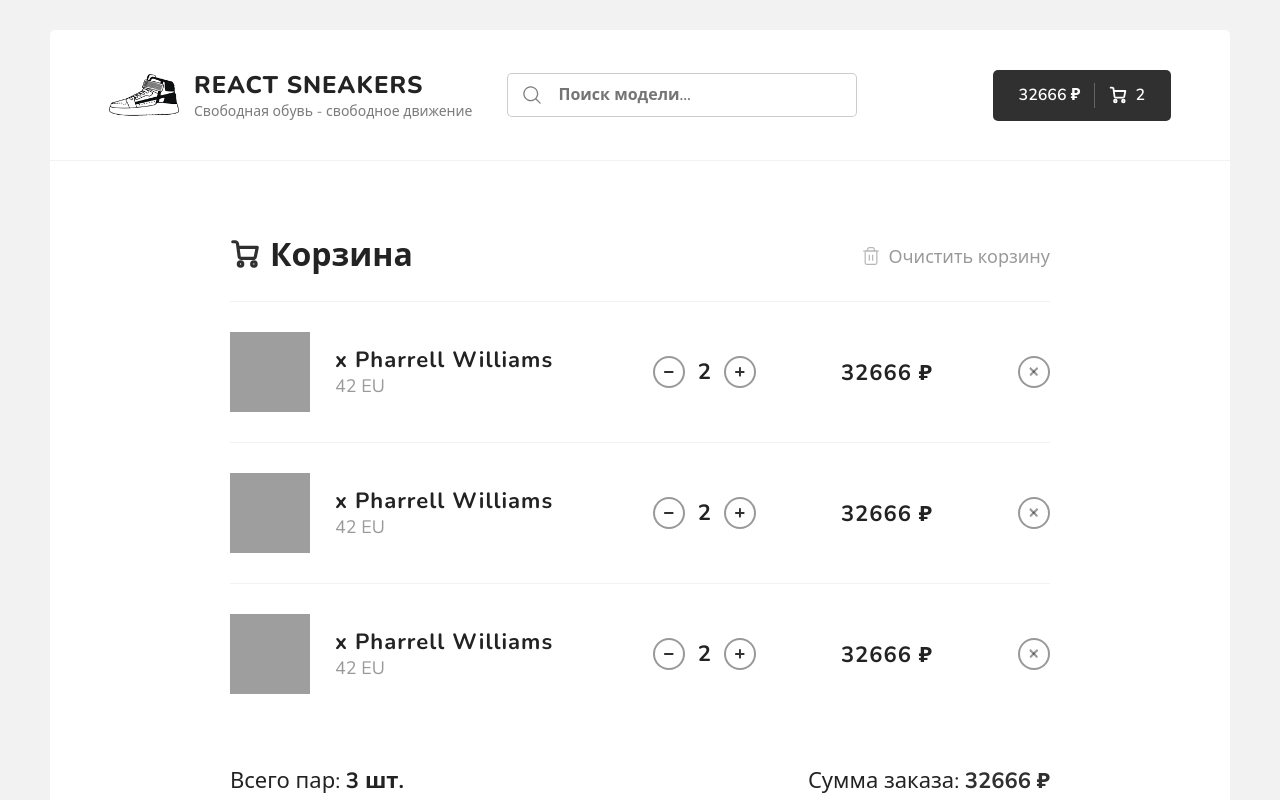
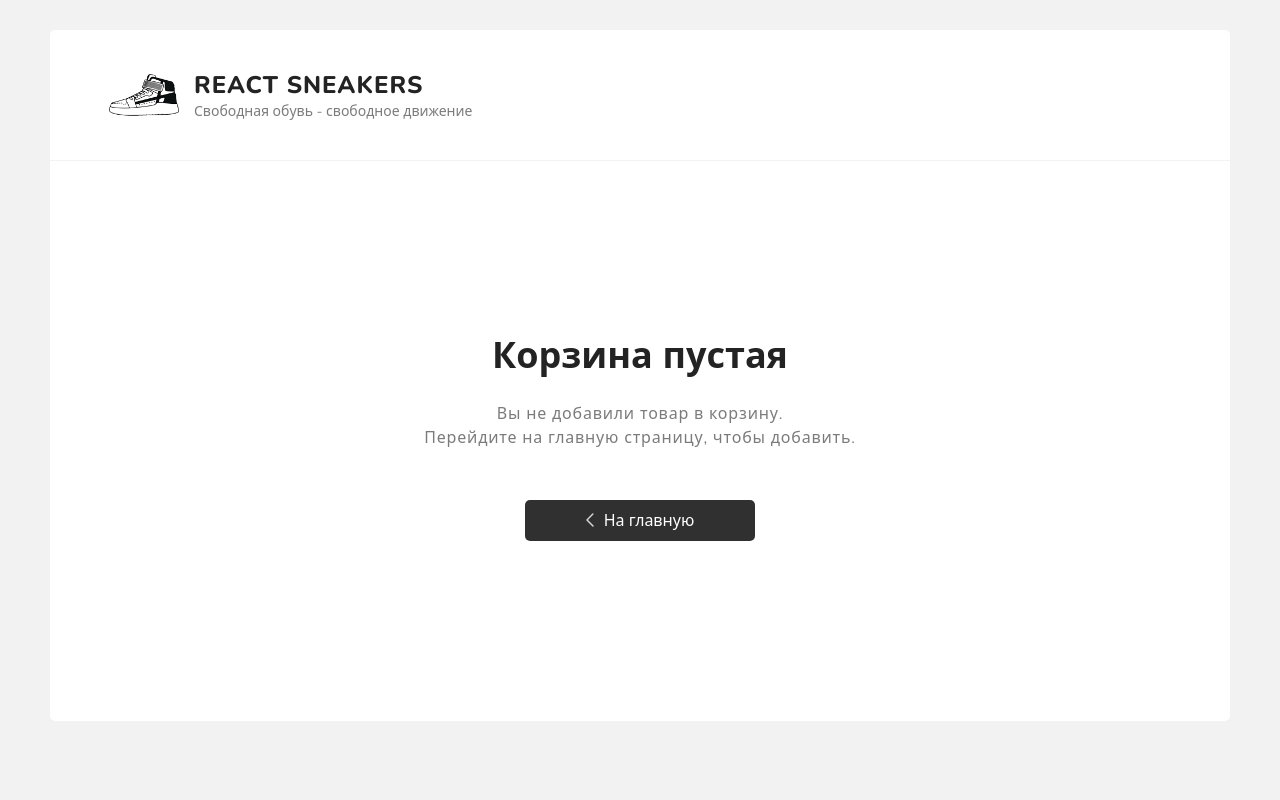
Before and after one commit to dav1ee/react-sneakers, a React (Create React App) app: page /cart in a window 1280 px wide. Shown: the top 800 px of the page. Built offline with nearby package versions, Linux system fonts and the light colour scheme; grey boxes are pictures that could not be loaded.

Commit message:
функционал для корзины

```diff
--- /dev/null
+++ b/src/components/CartEmpty.jsx
@@ -0,0 +1,32 @@
+import { Link } from 'react-router-dom';
+
+function CartEmpty() {
+  return (
+    <div className="cart cart--empty">
+      <h2>Корзина пустая</h2>
+      <p>
+        Вы не добавили товар в корзину.
+        <br />
+        Перейдите на главную страницу, чтобы добавить.
+      </p>
+      <Link to="/" className="button button--black">
+        <svg
+          width="8"
+          height="14"
+          viewBox="0 0 8 14"
+          fill="none"
+          xmlns="http://www.w3.org/2000/svg">
+          <path
+            d="M7 13L1 6.93015L6.86175 1"
+            stroke="#D3D3D3"
+            strokeWidth="1.5"
+            strokeLinecap="round"
+            strokeLinejoin="round"></path>
+        </svg>
+        <span>На главную</span>
+      </Link>
+    </div>
+  );
+}
+
+export default CartEmpty;
--- a/src/components/CartItem.jsx
+++ b/src/components/CartItem.jsx
@@ -1,19 +1,32 @@
-function CartItem() {
+import { useDispatch } from 'react-redux';
+
+import { addProduct, removeProduct, minusProduct } from '../redux/slices/cartSlice';
+import { getFormattedPrice } from '../utils/getFormattedPrice';
+
+function CartItem({ id, modelName, imageUrl, price, size, count }) {
+  const dispatch = useDispatch();
+
+  const onPlusProduct = () => dispatch(addProduct({ id, size }));
+  const onRemoveProduct = () => dispatch(removeProduct({ id, size }));
+  const onMinusProduct = () => dispatch(minusProduct({ id, size }));
+
+  const formattedPrice = getFormattedPrice(price * count);
+
   return (
     <div className="cart__item">
       <div className="cart__item-img">
-        <img
-          className="product-block__image"
-          src="https://img.brandshop.ru/cache/products/g/gx2487-1_500x500.jpg"
-          alt="Product"
-        />
+        <img className="product-block__image" src={imageUrl} alt="Product" />
       </div>
       <div className="cart__item-info">
-        <h3>x Pharrell Williams</h3>
-        <p>42 EU</p>
+        <h3>{modelName}</h3>
+        <p>{size} EU</p>
       </div>
       <div className="cart__item-count">
-        <div className="button button--outline button--circle cart__item-count-minus">
+        <div
+          className={`button button--outline button--circle cart__item-count-minus ${
+            count < 2 ? 'button--disabled' : ''
+          }`}
+          onClick={onMinusProduct}>
           <svg
             width="10"
             height="10"
@@ -28,8 +41,10 @@
               fill="#303030"></path>
           </svg>
         </div>
-        <b>2</b>
-        <div className="button button--outline button--circle cart__item-count-plus">
+        <b>{count}</b>
+        <div
+          className="button button--outline button--circle cart__item-count-plus"
+          onClick={onPlusProduct}>
           <svg
             width="10"
             height="10"
@@ -46,10 +61,10 @@
         </div>
       </div>
       <div className="cart__item-price">
-        <b>32666 ₽</b>
+        <b>{formattedPrice} ₽</b>
       </div>
       <div className="cart__item-remove">
-        <div className="button button--outline button--circle">
+        <div className="button button--outline button--circle" onClick={onRemoveProduct}>
           <svg
             width="10"
             height="10"
--- a/src/components/Header.jsx
+++ b/src/components/Header.jsx
@@ -1,10 +1,18 @@
-import { Link } from 'react-router-dom';
+import { useSelector } from 'react-redux';
+import { Link, useLocation } from 'react-router-dom';
+
+import { getFormattedPrice } from '../utils/getFormattedPrice';
 
 import Search from './Search';
 
 import logo from '../assets/images/logo.png';
 
 function Header() {
+  const location = useLocation();
+
+  const { totalPrice, totalCount } = useSelector((state) => state.cart);
+  const formattedPrice = getFormattedPrice(totalPrice);
+
   return (
     <div className="header">
       <div className="container">
@@ -17,10 +25,12 @@
             </div>
           </div>
         </Link>
+        {location.pathname === '/' && (
+          <>
             <Search />
             <div className="header__cart">
               <Link to="/cart" className="button button--cart">
-            <span>32666 ₽</span>
+                <span>{formattedPrice} ₽</span>
                 <div className="button__delimiter"></div>
                 <svg
                   width="18"
@@ -50,9 +60,11 @@
                     strokeLinejoin="round"
                   />
                 </svg>
-            <span>2</span>
+                <span>{totalCount}</span>
               </Link>
             </div>
+          </>
+        )}
       </div>
     </div>
   );
--- a/src/components/ProductBlock/Skeleton.jsx
+++ b/src/components/ProductBlock/Skeleton.jsx
@@ -15,7 +15,7 @@
         <rect x="15" y="260" rx="3" ry="3" width="220" height="27" />
         <rect x="90" y="297" rx="3" ry="3" width="70" height="19" />
         <rect x="0" y="327" rx="0" ry="0" width="250" height="50" />
-        <rect x="100" y="407" rx="5" ry="5" width="136" height="36" />
+        <rect x="117" y="407" rx="5" ry="5" width="110" height="36" />
         <rect x="15" y="412" rx="3" ry="3" width="77" height="25" />
       </ContentLoader>
     </div>
--- a/src/pages/Cart.jsx
+++ b/src/pages/Cart.jsx
@@ -1,8 +1,22 @@
+import { useDispatch, useSelector } from 'react-redux';
 import { Link } from 'react-router-dom';
 
+import { clearCart } from '../redux/slices/cartSlice';
+import { getFormattedPrice } from '../utils/getFormattedPrice';
+
 import CartItem from '../components/CartItem';
+import CartEmpty from '../components/CartEmpty';
 
 function Cart() {
+  const dispatch = useDispatch();
+
+  const { products, totalPrice, totalCount } = useSelector((state) => state.cart);
+  const formattedPrice = getFormattedPrice(totalPrice);
+
+  const onClearCart = () => dispatch(clearCart());
+
+  if (!totalCount) return <CartEmpty />;
+
   return (
     <div className="container container--cart">
       <div className="cart">
@@ -35,7 +49,7 @@
             </svg>
             Корзина
           </h2>
-          <div className="cart__clear">
+          <div className="cart__clear" onClick={onClearCart}>
             <svg
               width="20"
               height="20"
@@ -71,17 +85,17 @@
           </div>
         </div>
         <div className="content__items">
-          <CartItem />
-          <CartItem />
-          <CartItem />
+          {products.map((obj, index) => (
+            <CartItem key={`${obj.id}_${index}`} {...obj} />
+          ))}
         </div>
         <div className="cart__bottom">
           <div className="cart__bottom-details">
             <span>
-              Всего пар: <b>3 шт.</b>
+              Всего пар: <b>{totalCount} шт.</b>
             </span>
             <span>
-              Сумма заказа: <b>32666 ₽</b>
+              Сумма заказа: <b>{formattedPrice} ₽</b>
             </span>
           </div>
           <div className="cart__bottom-buttons">
--- /dev/null
+++ b/src/redux/slices/cartSlice.js
@@ -0,0 +1,79 @@
+import { createSlice } from '@reduxjs/toolkit';
+
+const initialState = {
+  products: [],
+  totalPrice: 0,
+  totalCount: 0,
+};
+
+const findProduct = (state, { id, size }) => {
+  return state.products.find((obj) => obj.id === id && obj.size === size);
+};
+
+const getTotalPrice = (state) => {
+  state.totalPrice = state.products.reduce((sum, obj) => {
+    return obj.price * obj.count + sum;
+  }, 0);
+};
+
+const getTotalCount = (state) => {
+  state.totalCount = state.products.reduce((sum, obj) => {
+    return obj.count + sum;
+  }, 0);
+};
+
+const cartSlice = createSlice({
+  name: 'cart',
+  initialState,
+  reducers: {
+    addProduct: (state, action) => {
+      const product = findProduct(state, action.payload);
+
+      if (product) {
+        product.count++;
+      } else {
+        state.products.push({
+          ...action.payload,
+          count: 1,
+        });
+      }
+
+      getTotalPrice(state);
+      getTotalCount(state);
+    },
+
+    removeProduct: (state, action) => {
+      const productToRemove = state.products.filter((obj) => {
+        return obj.id === action.payload.id && obj.size === action.payload.size;
+      });
+
+      state.products = state.products.filter((obj) => obj !== productToRemove[0]);
+
+      getTotalPrice(state);
+      getTotalCount(state);
+    },
+
+    minusProduct: (state, action) => {
+      const product = findProduct(state, action.payload);
+
+      if (product.count > 1) product.count--;
+
+      getTotalPrice(state);
+      getTotalCount(state);
+    },
+
+    clearCart: (state) => {
+      state.products = [];
+      state.totalPrice = 0;
+      state.totalCount = 0;
+    },
+  },
+});
+
+export const cartProductsByIdSelector = (id) => (state) => {
+  return state.cart.products.filter((obj) => obj.id === id);
+};
+
+export const { addProduct, removeProduct, minusProduct, clearCart } = cartSlice.actions;
+
+export default cartSlice.reducer;
--- a/src/redux/store.js
+++ b/src/redux/store.js
@@ -1,9 +1,11 @@
 import { configureStore } from '@reduxjs/toolkit';
 
 import filterReducer from './slices/filterSlice';
+import cartReducer from './slices/cartSlice';
 
 export const store = configureStore({
   reducer: {
     filter: filterReducer,
+    cart: cartReducer,
   },
 });
--- a/src/scss/app.scss
+++ b/src/scss/app.scss
@@ -54,6 +54,8 @@
 }
 
 .cart {
+  min-height: 400px;
+
   &__top {
     display: flex;
     justify-content: space-between;
@@ -285,6 +287,45 @@
       }
     }
   }
+
+  &--empty {
+    display: flex;
+    flex-direction: column;
+    justify-content: center;
+    align-items: center;
+    text-align: center;
+    width: 500px;
+    height: 500px;
+    margin: 0 auto;
+
+    h2 {
+      font-size: 36px;
+      font-weight: 700;
+    }
+
+    p {
+      margin: 30px 0 50px;
+      font-size: 16px;
+      color: #7b7b7b;
+      letter-spacing: 0.05em;
+      line-height: 24px;
+    }
+
+    .button--black {
+      display: flex;
+      align-items: center;
+      justify-content: center;
+      width: 230px;
+      margin: 0 auto;
+      padding: 8px 0;
+      font-size: 16px;
+      font-weight: 500;
+
+      span {
+        margin-left: 10px;
+      }
+    }
+  }
 }
 
 .not-found {
--- a/src/scss/components/_button.scss
+++ b/src/scss/components/_button.scss
@@ -173,4 +173,13 @@
       font-weight: 600;
     }
   }
+
+  &--disabled {
+    opacity: 0.35;
+    pointer-events: none;
+
+    i {
+      background-color: lighten($black, 40%);
+    }
+  }
 }
--- /dev/null
+++ b/src/utils/getFormattedPrice.js
@@ -0,0 +1,3 @@
+export const getFormattedPrice = (price) => {
+  return price.toString().replace(/\B(?=(\d{3})+(?!\d))/g, ' ');
+};
```
Also changed, not shown: src/components/ProductBlock/index.jsx (+33 -5 lines). Lines whose indentation alone changed are shown as unchanged.
